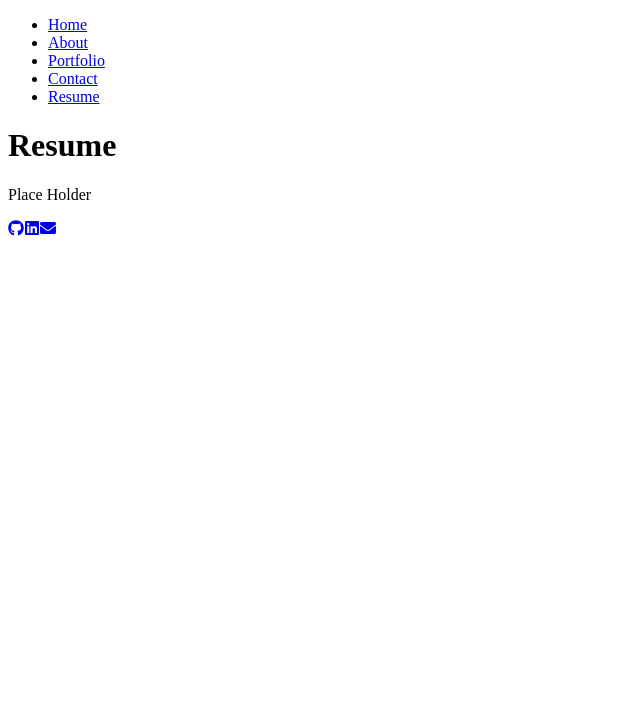
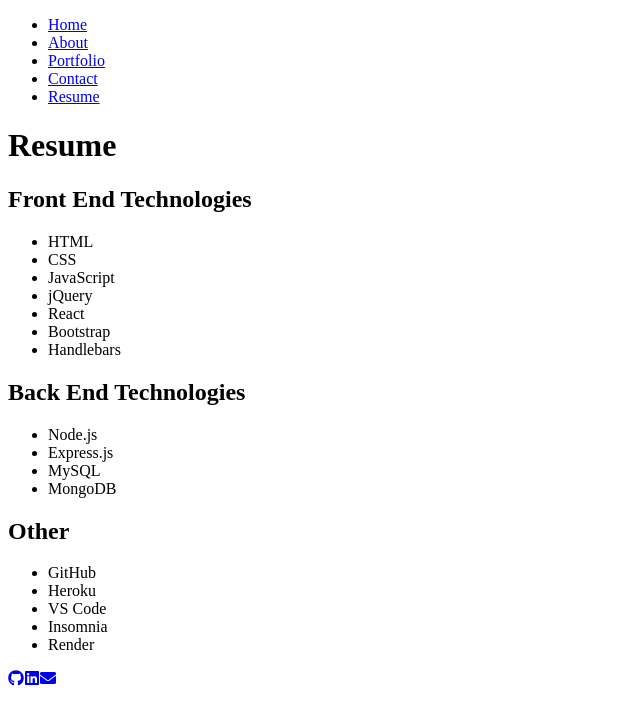
Before and after one commit to spatiallyabsent/joshPortfolio, a React (Vite) app: page /Resume in a window 1280 px wide. Shown: the top 724 px of the page, without its empty margins (0-640 px from the left). Built offline with nearby package versions, Linux system fonts and the light colour scheme.

Commit message:
added html for Resume.jsx

```diff
--- a/package.json
+++ b/package.json
@@ -4,6 +4,7 @@
   "version": "0.0.0",
   "type": "module",
   "scripts": {
+    "start": "vite",
     "dev": "vite",
     "build": "vite build",
     "lint": "eslint . --ext js,jsx --report-unused-disable-directives --max-warnings 0",
--- a/src/pages/Resume.jsx
+++ b/src/pages/Resume.jsx
@@ -2,9 +2,31 @@
     return (
         <div>
             <h1>Resume</h1>
-            <p>
-                Place Holder
-            </p>
+            <h2>Front End Technologies</h2>
+            <ul>
+                <li>HTML</li>
+                <li>CSS</li>
+                <li>JavaScript</li>
+                <li>jQuery</li>
+                <li>React</li>
+                <li>Bootstrap</li>
+                <li>Handlebars</li>
+            </ul>
+            <h2>Back End Technologies</h2>
+            <ul>
+                <li>Node.js</li>
+                <li>Express.js</li>
+                <li>MySQL</li>
+                <li>MongoDB</li>
+            </ul>
+            <h2>Other</h2>
+            <ul>
+                <li>GitHub</li>
+                <li>Heroku</li>
+                <li>VS Code</li>
+                <li>Insomnia</li>
+                <li>Render</li>
+            </ul>
         </div>
     );
 }
```
